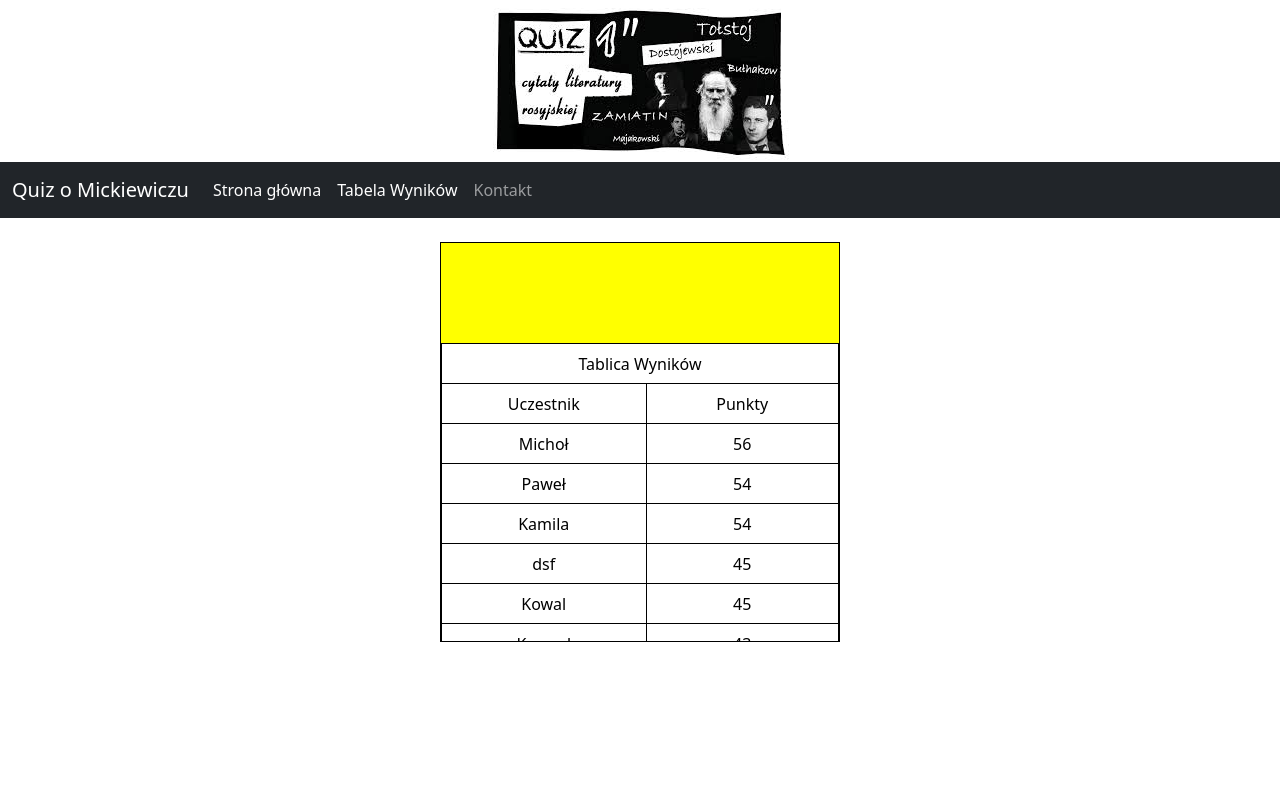
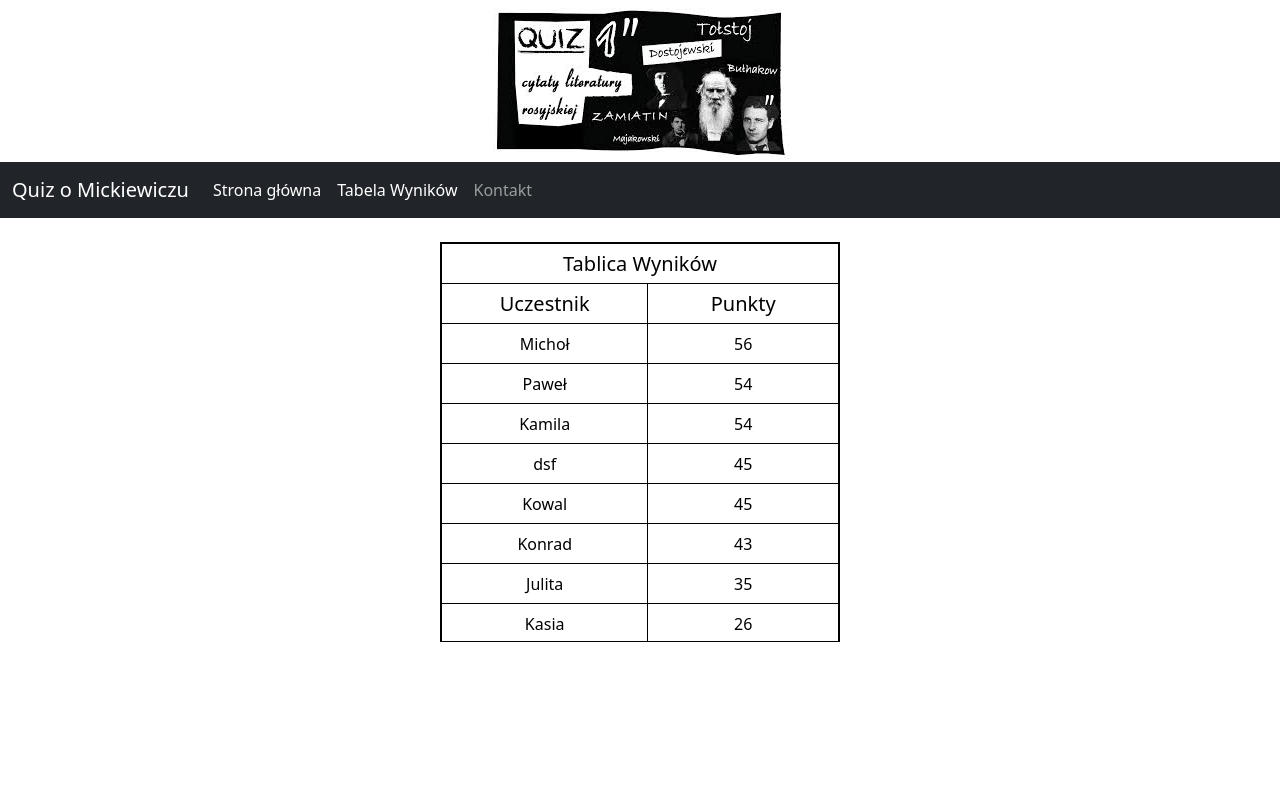
Before and after one commit to CReflection/wasilkow-biblioteka, a Django app: page /wyniki/ in a window 1280 px wide. Run offline with Django 4.2, Linux system fonts and the light colour scheme; data comes from the database, SQL or seed files in the repository; both versions use the stored data as it was after the commit; some libraries are stand-ins or nearby versions.

Commit message:
fix scoreboard

```diff
--- a/polls/templates/polls/detail.html
+++ b/polls/templates/polls/detail.html
@@ -28,7 +28,7 @@
                 <a class="nav-link active" aria-current="page" href="{% url 'polls:index' %}">Strona główna</a>
               </li>
               <li class="nav-item">
-                <a class="nav-link" href="{% url 'polls:wyniki' %}">Tabela Wyników</a>
+                <a class="nav-link active" href="{% url 'polls:wyniki' %}">Tabela Wyników</a>
               </li>
               <li class="nav-item">
                 <a class="nav-link" href="#">Kontakt</a>
--- a/polls/templates/polls/generator_qr.html
+++ b/polls/templates/polls/generator_qr.html
@@ -12,10 +12,10 @@
        style="width: 800px; margin-top: 5em; padding: 2em">
     <form method="post">
       {% csrf_token %}
-      <h3>Enter any text to generate a QR code</h3>
+      <h3>Wprowadź adres strony do wygenerowania jako QR kod</h3>
       <div class="input-group mb-3">
         <span class="input-group-text"
-              id="inputGroup-sizing-default">QR Code Text:</span>
+              id="inputGroup-sizing-default">QR kod adres:</span>
         <input type="text"
                class="form-control"
                aria-describedby="inputGroup-sizing-default"
--- a/polls/templates/polls/score_board.html
+++ b/polls/templates/polls/score_board.html
@@ -47,15 +47,13 @@
     {% if participants %}
     <div class="table" align="center">
       <table>
-        <div class="sticky">
-        <tr >
+        <tr class="sticky">
           <td colspan="2">Tablica Wyników</td>
         </tr>
-        <tr >
+        <tr class="sticky">
           <td >Uczestnik</td>
           <td >Punkty</td>
         </tr>
-        </div>
         {% for participant in participants %}
         <tr>
           <td>{{ participant.name }}</td>
--- a/polls/views.py
+++ b/polls/views.py
@@ -19,7 +19,7 @@
         'latest_question_list': latest_question_list,
         'points': request.session['points']
     }
-    print("Question ID(index) =", request.session['picked_question_id'])
+    #print("Question ID(index) =", request.session['picked_question_id'])
     return render(request, 'polls/index.html', context)
 
 #Sprawdzanie czy jesteś w trakcie odpowiadania na inne pytanie
--- a/static/css/table_score_board.css
+++ b/static/css/table_score_board.css
@@ -5,13 +5,13 @@
     height: 40px;
 }
 
-div.sticky {
+.sticky {
     position: -webkit-sticky;
     position: sticky;
     top: 0;
-    background-color: yellow;
+    background-color: rgb(165, 165, 161);
     font-size: 20px;
-    padding: 50px
+    padding: 50px;
 }
 
 .table {
```
Also changed, not shown: polls/templates/polls/index.html (+5 -14 lines), db.sqlite3.
